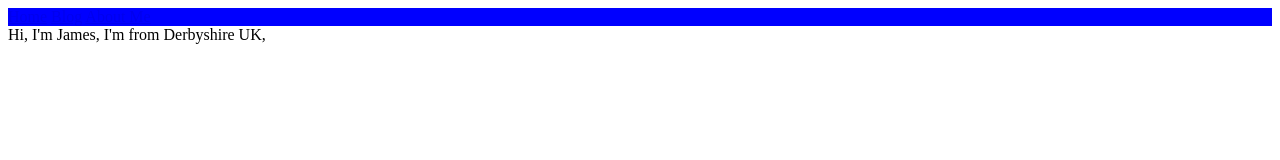
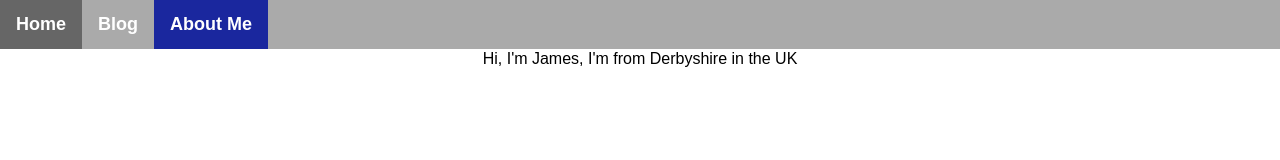
Before and after one commit to FreedomFAF/FreedomFAF.github.io, a plain HTML site: page about-me.html in a window 1280 px wide. Drawn offline with Linux system fonts and the light colour scheme.

Commit message:
feat/nav bar

```diff
--- a/about-me.html
+++ b/about-me.html
@@ -8,16 +8,17 @@
             <meta charset="UTF-8">
             <!--critical css-->
             <!--<style><\style>-->
+            <noscript>Sorry, your browser does not support JavaScript!</noscript>
         </head>
         <header>
-            <span >
-                <a href="/">Home</a>
-                <a href="/blog">Blog</a>
-                <a href="/about-me">About Me</a>
-            </span>
+            <ul class="nav-bar">
+                <li class="nav-item"><a class="nav-label" href="/">Home</a></li>
+                <li class="nav-item"><a class="nav-label" href="/blog">Blog</a></li>
+                <li class="nav-item active"><a class="nav-label" href="/about-me">About Me</a></li>
+            </ul>
         </header>
         <article>
-            Hi, I'm James, I'm from Derbyshire UK,
+            Hi, I'm James, I'm from Derbyshire in the UK
         </article>
     </body>
 </html>
--- a/style.css
+++ b/style.css
@@ -1,11 +1,42 @@
-.header-options{
-    background-color: aqua;
+body{
+    font-family: sans-serif;
+    margin: 0;
+    background-color: #ffffff;
 }
 
-body {
-    background-color: white;
+.nav-bar {
+    list-style-type: none;
+    margin: 0;
+    padding: 0;
+    overflow: hidden;
+    background-color:#aaa;
+    position: fixed;
+    top: 0;
+    width: 100%;
 }
 
-header{
-    background-color: blue;
+.nav-item {
+    float: left;
 }
+
+.nav-item a{
+    display: block;
+    padding: 14px 16px;
+    font-weight: bold;
+    font-size: large;
+    color: white;
+    text-decoration: none;
+}
+
+.active {
+    background-color: rgb(26, 39, 158);
+}
+
+.nav-bar .nav-item :hover{
+    background-color: #666;
+}
+
+article{
+    margin-top: 50px;
+    text-align: center;
+}
```
Also changed, not shown: blog.html (+6 -5 lines), index.html (+11 -9 lines).
